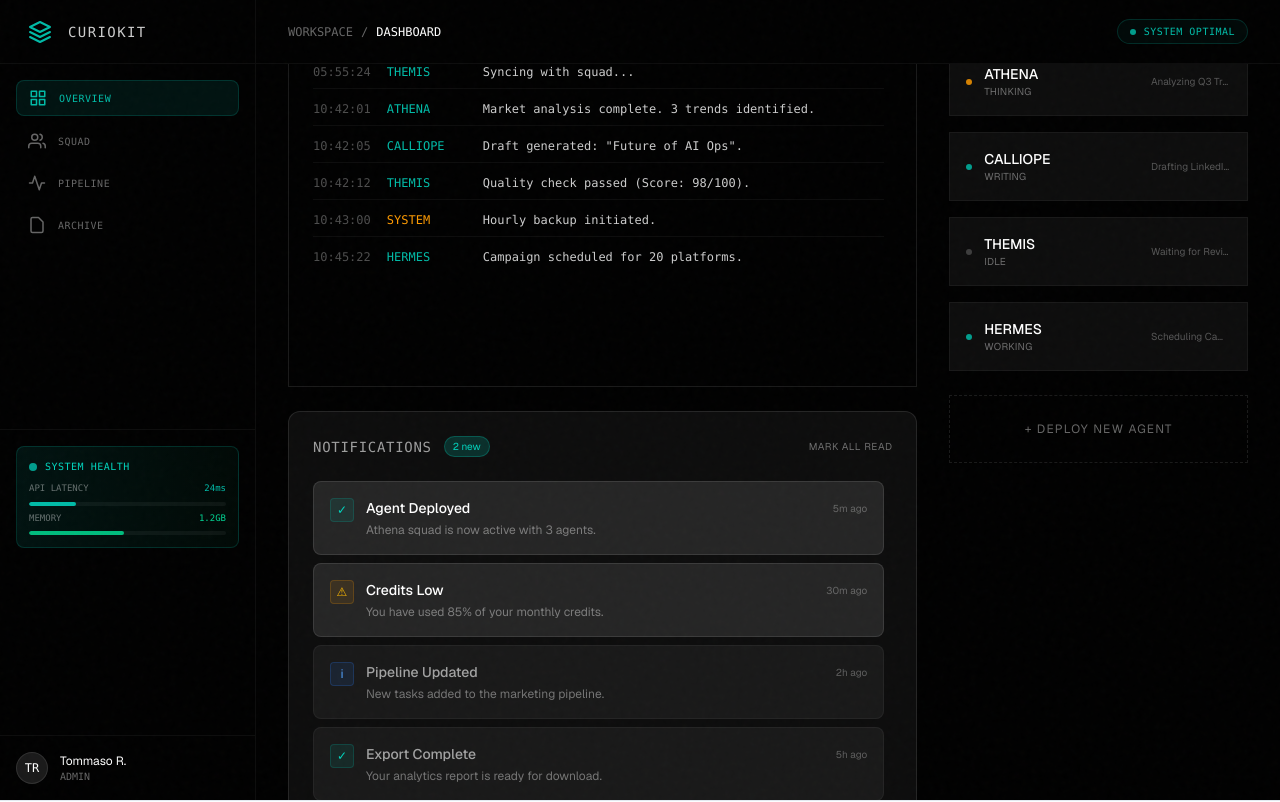
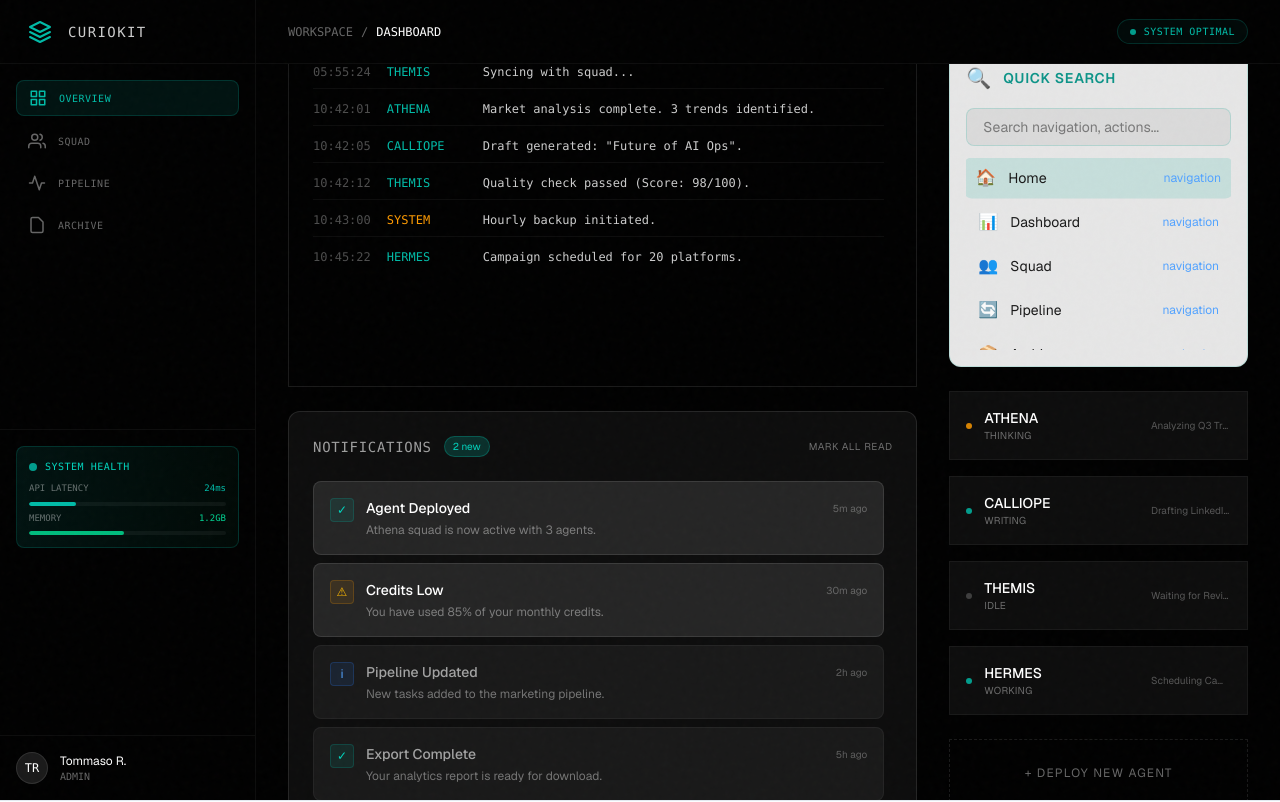
Before and after one commit to 0xnetborn/curiositas-clawkit, a Next.js app: page /dashboard in a window 1280 px wide. Shown: the top 802 px of the page. Built offline with nearby package versions, Linux system fonts and the light colour scheme.

Commit message:
feat: add SearchFilterWidget to dashboard - autop run

```diff
--- a/src/app/dashboard/page.tsx
+++ b/src/app/dashboard/page.tsx
@@ -16,6 +16,7 @@ import LazyWidget, {
   LazyAnalyticsDashboard,
   LazyQuickActionsWidget,
   LazyNotificationCenter,
+  LazySearchFilterWidget,
   WidgetSkeleton
 } from '@/components/LazyWidget';
 
@@ -200,6 +201,24 @@ export default function DashboardPage() {
           <div className="space-y-6">
             <h3 className="text-sm font-mono text-white/60 uppercase tracking-wider">Squad Status</h3>
 
+            {/* Search Filter Widget - Lazy Loaded */}
+            <LazyWidget fallback={<WidgetSkeleton type="default" height="h-48" />}>
+              <LazySearchFilterWidget onNavigate={(id) => {
+                const navMap: Record<string, () => void> = {
+                  'home': () => router.push('/'),
+                  'dashboard': () => router.push('/dashboard'),
+                  'squad': () => router.push('/dashboard/squad'),
+                  'pipeline': () => router.push('/dashboard/pipeline'),
+                  'archive': () => router.push('/dashboard/archive'),
+                  'new-squad': () => toast({ title: 'New Squad', description: 'Opening squad creator...', type: 'info' }),
+                  'deploy': handleDeploy,
+                  'export': () => toast({ title: 'Export', description: 'Preparing export...', type: 'info' }),
+                  'settings': () => setHelpVisible(true),
+                };
+                navMap[id]?.();
+              }} />
+            </LazyWidget>
+
             <div className="space-y-4">
               {squadStatus.map((agent, i) => (
                 <div key={i} className="flex items-center justify-between p-4 bg-white/5 border border-white/5 group hover:border-white/20 transition-colors">
--- a/src/components/LazyWidget.tsx
+++ b/src/components/LazyWidget.tsx
@@ -129,3 +129,4 @@ export const LazyLiveFeedWidget = lazy(() => import('@/components/LiveFeedWidget
 export const LazyAnalyticsDashboard = lazy(() => import('@/components/AnalyticsDashboard').then(m => ({ default: m.default })));
 export const LazyQuickActionsWidget = lazy(() => import('@/components/QuickActionsWidget').then(m => ({ default: m.default })));
 export const LazyNotificationCenter = lazy(() => import('@/components/NotificationCenter').then(m => ({ default: m.default })));
+export const LazySearchFilterWidget = lazy(() => import('@/components/SearchFilterWidget').then(m => ({ default: m.default })));
--- /dev/null
+++ b/src/components/SearchFilterWidget.tsx
@@ -0,0 +1,148 @@
+'use client';
+
+import { useState, useEffect, useRef } from 'react';
+import { useTheme } from '@/components/ThemeContext';
+import { animate } from 'animejs';
+
+interface SearchResult {
+  id: string;
+  title: string;
+  category: 'navigation' | 'action' | 'widget';
+  icon: string;
+}
+
+const navItems: SearchResult[] = [
+  { id: 'home', title: 'Home', category: 'navigation', icon: '🏠' },
+  { id: 'dashboard', title: 'Dashboard', category: 'navigation', icon: '📊' },
+  { id: 'squad', title: 'Squad', category: 'navigation', icon: '👥' },
+  { id: 'pipeline', title: 'Pipeline', category: 'navigation', icon: '🔄' },
+  { id: 'archive', title: 'Archive', category: 'navigation', icon: '📦' },
+];
+
+const actions: SearchResult[] = [
+  { id: 'new-squad', title: 'New Squad', category: 'action', icon: '➕' },
+  { id: 'deploy', title: 'Deploy', category: 'action', icon: '🚀' },
+  { id: 'export', title: 'Export Data', category: 'action', icon: '📤' },
+  { id: 'settings', title: 'Settings', category: 'action', icon: '⚙️' },
+];
+
+interface SearchFilterWidgetProps {
+  onNavigate?: (id: string) => void;
+}
+
+export default function SearchFilterWidget({ onNavigate }: SearchFilterWidgetProps) {
+  const { theme } = useTheme();
+  const [query, setQuery] = useState('');
+  const [results, setResults] = useState<SearchResult[]>([...navItems, ...actions]);
+  const [selectedIndex, setSelectedIndex] = useState(0);
+  const inputRef = useRef<HTMLInputElement>(null);
+  const containerRef = useRef<HTMLDivElement>(null);
+
+  useEffect(() => {
+    const filtered = [...navItems, ...actions].filter(
+      item => item.title.toLowerCase().includes(query.toLowerCase())
+    );
+    setResults(filtered);
+    setSelectedIndex(0);
+  }, [query]);
+
+  useEffect(() => {
+    if (containerRef.current) {
+      animate(containerRef.current, {
+        opacity: [0, 1],
+        translateY: [-10, 0],
+        duration: 400,
+        easing: 'easeOutCubic',
+      });
+    }
+  }, []);
+
+  const handleKeyDown = (e: React.KeyboardEvent) => {
+    if (e.key === 'ArrowDown') {
+      e.preventDefault();
+      setSelectedIndex(i => Math.min(i + 1, results.length - 1));
+    } else if (e.key === 'ArrowUp') {
+      e.preventDefault();
+      setSelectedIndex(i => Math.max(i - 1, 0));
+    } else if (e.key === 'Enter' && results[selectedIndex]) {
+      onNavigate?.(results[selectedIndex].id);
+    }
+  };
+
+  const getCategoryColor = (category: string) => {
+    switch (category) {
+      case 'navigation': return 'text-blue-400';
+      case 'action': return 'text-teal-400';
+      default: return 'text-gray-400';
+    }
+  };
+
+  return (
+    <div
+      ref={containerRef}
+      className="rounded-xl p-4 border transition-all duration-300"
+      style={{
+        backgroundColor: theme === 'dark' ? 'rgba(20, 30, 35, 0.8)' : 'rgba(255, 255, 255, 0.9)',
+        borderColor: theme === 'dark' ? 'rgba(20, 255, 210, 0.2)' : 'rgba(20, 180, 160, 0.2)',
+        backdropFilter: 'blur(10px)',
+      }}
+    >
+      <div className="flex items-center gap-3 mb-4">
+        <span className="text-xl">🔍</span>
+        <h3
+          className="font-semibold text-sm uppercase tracking-wider"
+          style={{ color: theme === 'dark' ? '#14ffd0' : '#0d9488' }}
+        >
+          Quick Search
+        </h3>
+      </div>
+
+      <input
+        ref={inputRef}
+        type="text"
+        placeholder="Search navigation, actions..."
+        value={query}
+        onChange={e => setQuery(e.target.value)}
+        onKeyDown={handleKeyDown}
+        className="w-full px-4 py-2 rounded-lg mb-3 text-sm outline-none transition-all duration-200 focus:ring-2"
+        style={{
+          backgroundColor: theme === 'dark' ? 'rgba(0, 0, 0, 0.3)' : 'rgba(0, 0, 0, 0.05)',
+          color: theme === 'dark' ? '#e0e0e0' : '#1a1a1a',
+          border: `1px solid ${theme === 'dark' ? 'rgba(20, 255, 210, 0.2)' : 'rgba(20, 180, 160, 0.2)'}`,
+          '--tw-ring-color': theme === 'dark' ? '#14ffd0' : '#0d9488',
+        } as React.CSSProperties}
+      />
+
+      <div className="space-y-1 max-h-48 overflow-y-auto">
+        {results.map((item, index) => (
+          <button
+            key={item.id}
+            onClick={() => onNavigate?.(item.id)}
+            className={`w-full text-left px-3 py-2 rounded-lg text-sm flex items-center gap-3 transition-all duration-150 ${
+              index === selectedIndex ? 'scale-[1.02]' : 'hover:scale-[1.01]'
+            }`}
+            style={{
+              backgroundColor: index === selectedIndex
+                ? (theme === 'dark' ? 'rgba(20, 255, 210, 0.15)' : 'rgba(20, 180, 160, 0.15)')
+                : 'transparent',
+            }}
+          >
+            <span className="text-base">{item.icon}</span>
+            <span style={{ color: theme === 'dark' ? '#e0e0e0' : '#1a1a1a' }}>
+              {item.title}
+            </span>
+            <span className={`ml-auto text-xs ${getCategoryColor(item.category)}`}>
+              {item.category}
+            </span>
+          </button>
+        ))}
+      </div>
+
+      {results.length === 0 && (
+        <p className="text-center text-sm py-4" style={{ color: theme === 'dark' ? '#666' : '#999' }}>
+          No results found
+        </p>
+      )}
+    </div>
+  );
+}
```
Also changed, not shown: 1 other file (tests, documents, lock files or other folders).
